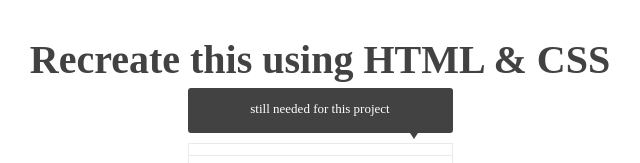
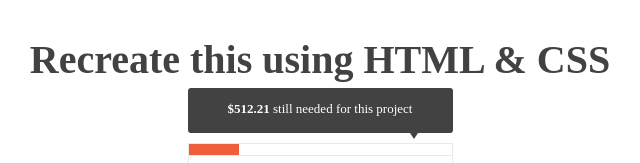
Before and after one commit to dhansonTechtonic/Demo-2, a plain HTML site: page index.html in a window 1280 px wide. Shown: the top 163 px of the page, 320-960 px from the left. Drawn offline with Linux system fonts and the light colour scheme; the site is published under a folder, as on GitHub Pages, so addresses that start at the root find nothing.

Commit message:
Removes backslash from js script tag

```diff
--- a/index.html
+++ b/index.html
@@ -56,6 +56,6 @@
   		</div>
 
   	</div>
-    <script src="/javascript.js" charset="utf-8"></script>
+    <script src="javascript.js" charset="utf-8"></script>
   </body>
 </html>
```
